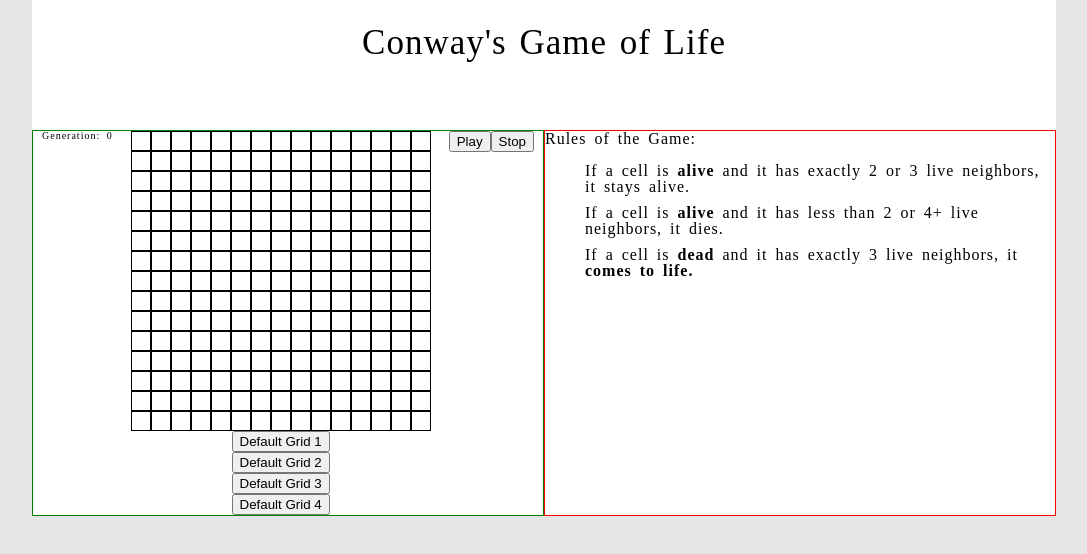
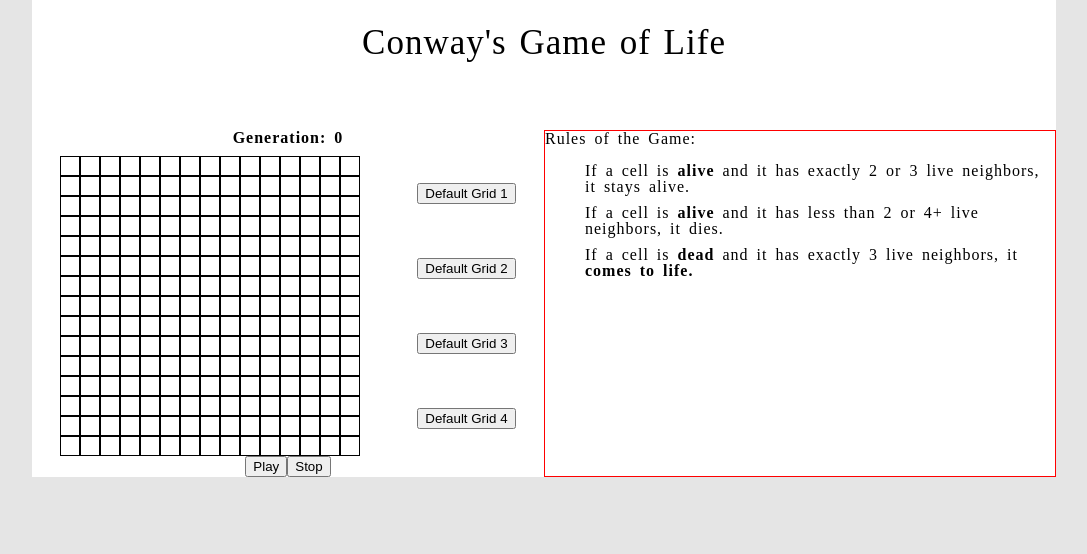
Before and after one commit to Jordan-Stoddard/Conways-Game-Of-Life, a React (Create React App) app: page / in a window 1280 px wide. Shown: the top 554 px of the page, without its empty margins (96-1183 px from the left). Built offline with nearby package versions, Linux system fonts and the light colour scheme.

Commit message:
complete manual automata

```diff
--- a/src/styles/_grid_container.scss
+++ b/src/styles/_grid_container.scss
@@ -1,8 +1,22 @@
 .grid_container {
   width: 50%;
-  border: 1px solid green;
+  // border: 1px solid green;
+  display: flex;
+  flex-direction: column;
+  align-items: center;
+  justify-content: space-between;
+
+  h1 {
+    font-size: 1.6rem;
+    font-weight: bolder;
+    margin-bottom: 10px;
+  }
+
+  .grid_and_default_buttons {
     display: flex;
     justify-content: space-around;
+    // border: 1px solid orange;
+    width: 100%;
 
     .grid {
       display: grid;
@@ -35,4 +49,6 @@
               margin: 0 auto;
           }
       }
+  }
+
 } // end of grid_container
```
Lines whose indentation alone changed are shown as unchanged.
